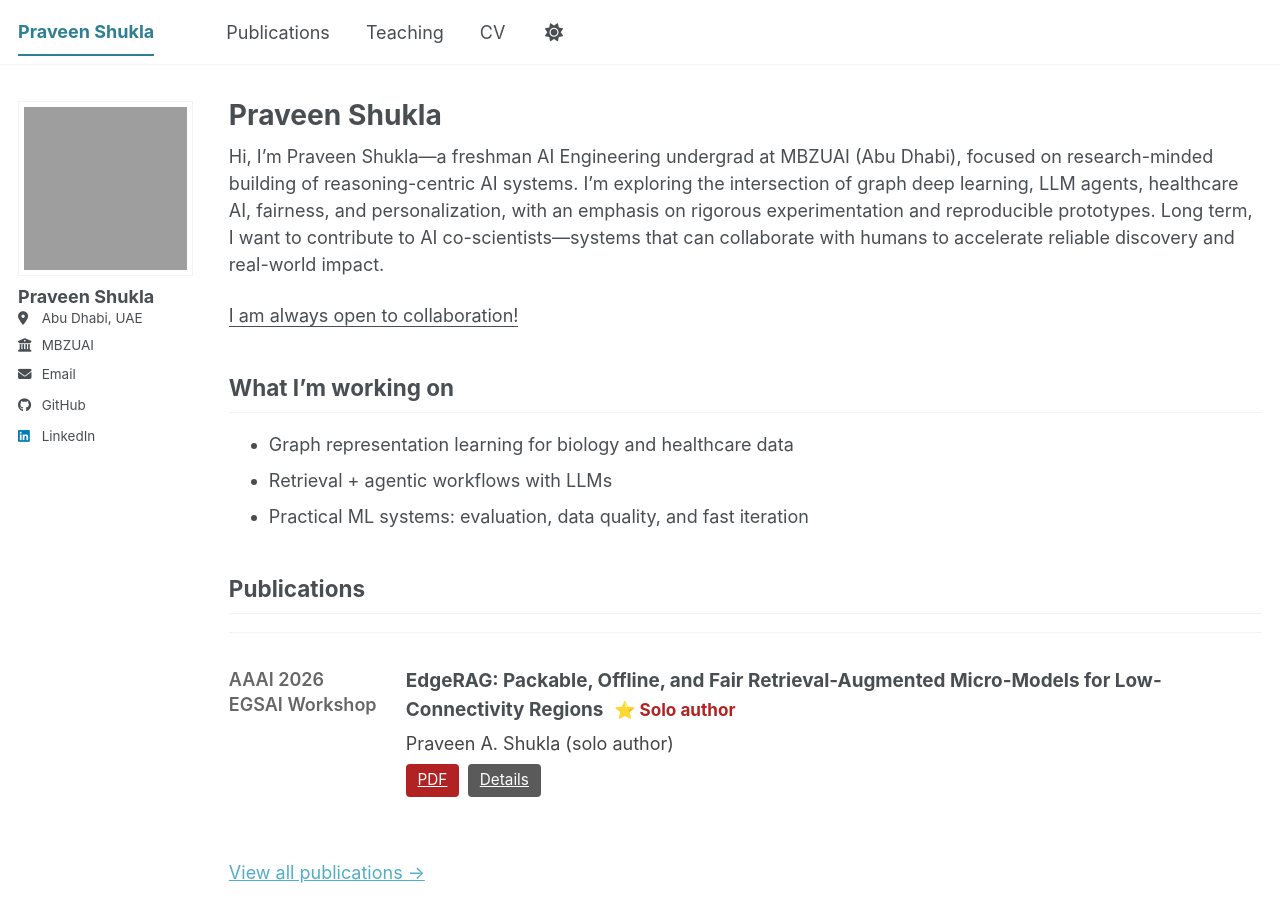
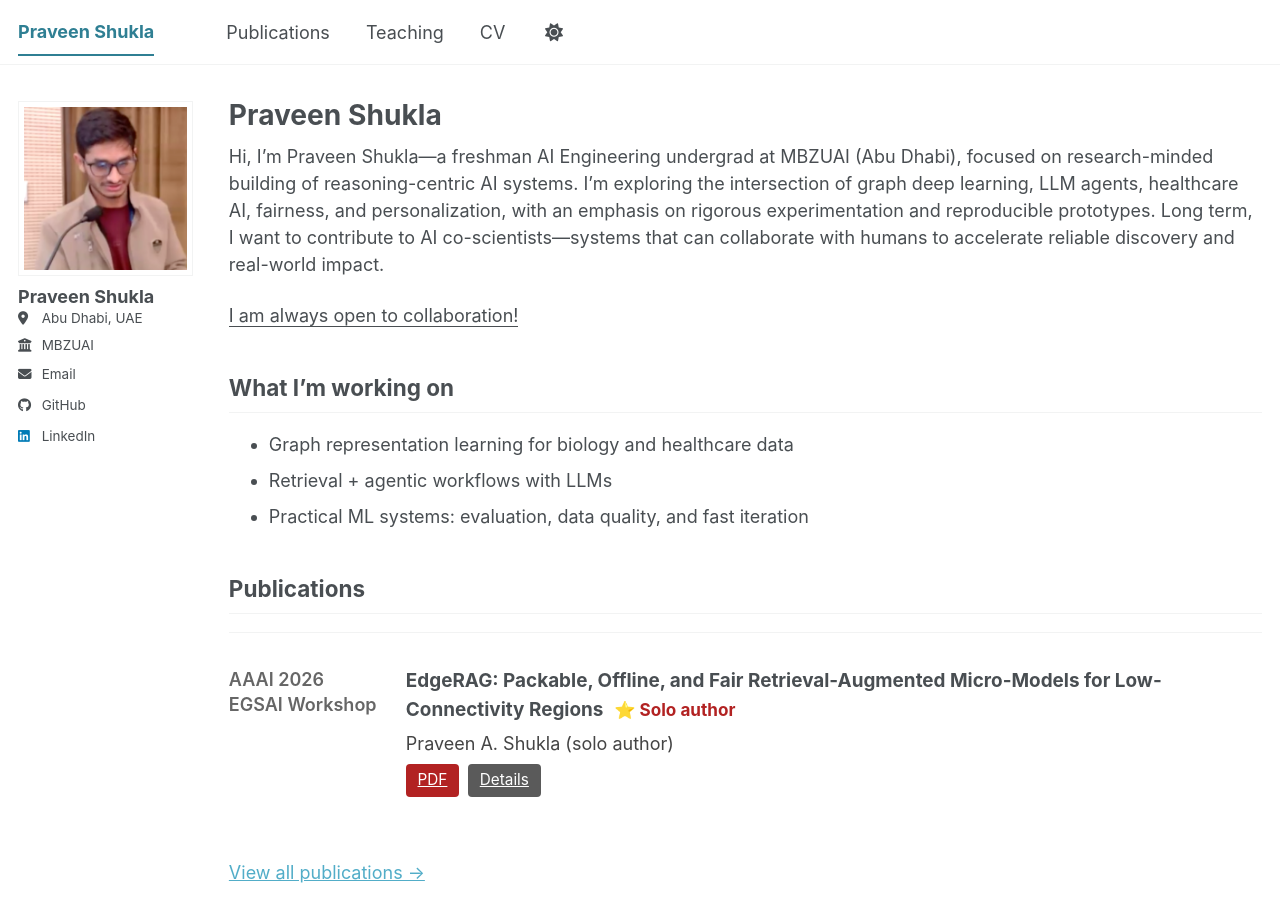
Before and after one commit to PraveenAShukla/PraveenAShukla.github.io, a Jekyll site: the page built from _pages/about.md, in a window 1280 px wide and 900 px high. Built offline with Jekyll 4.4.1, drawn with Linux system fonts in a browser that asks for light colours; a script bundle is joined from its source files by our own code; library files that are not in the unit come from our copies.

Commit message:
Update profile photo

```diff
--- a/_config.yml
+++ b/_config.yml
@@ -23,7 +23,7 @@ repository               : "PraveenAShukla/PraveenAShukla.github.io"
 #               Additional customization can be done by editing /_includes/author-profile.html
 author:
   # Biographic information
-  avatar           : "praveen_profile.png"
+  avatar           : "profile-2.png"
   name             : "Praveen Shukla"
   pronouns         : # example: "she/her"
   bio              :
```
Also changed, not shown: images/profile-2.png (added).
